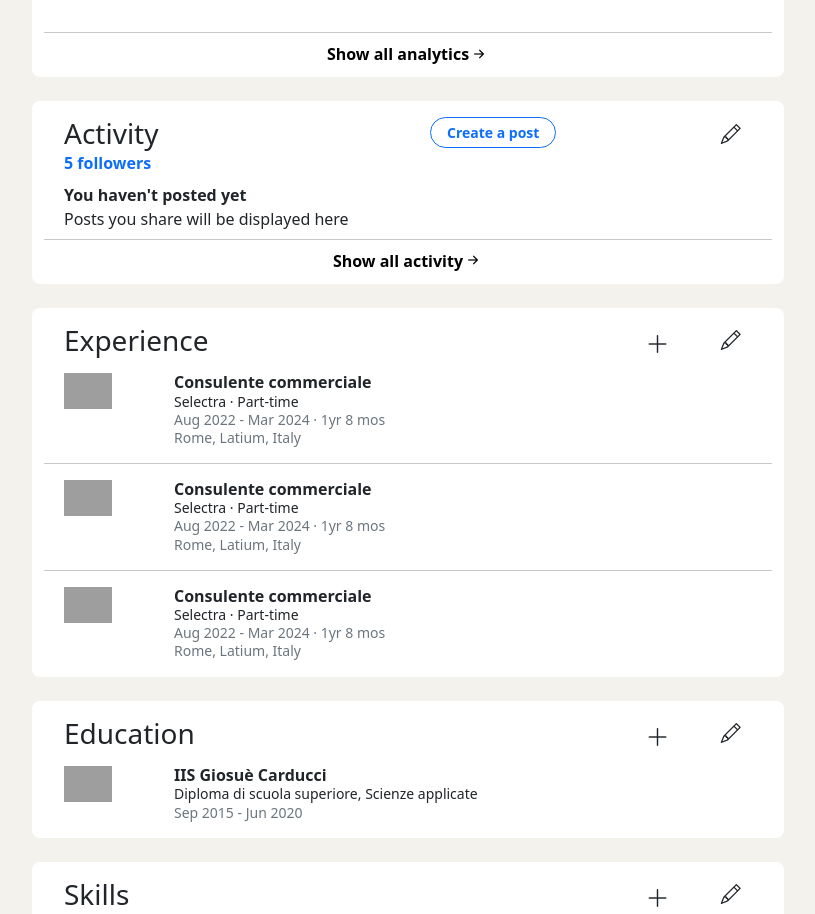
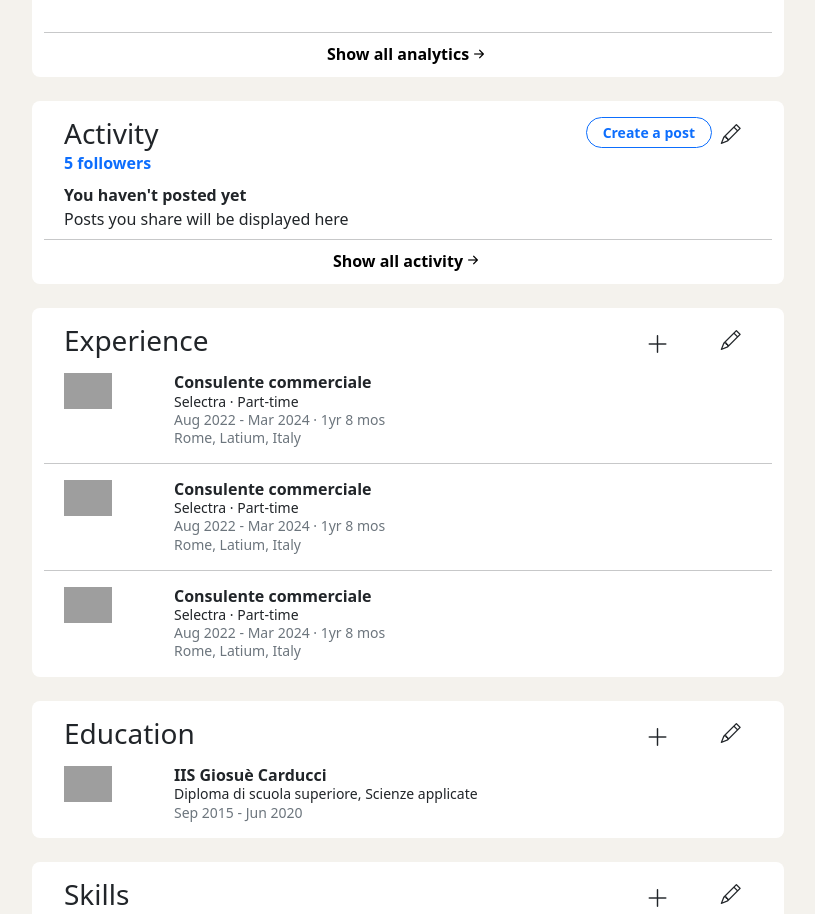
Before and after one commit to Gianlu201/LinkedIn-Clone, a React (Vite) app in the folder linkedin-team1/: page / in a window 1280 px wide. Shown: the part 1586-2500 px from the top of the page, without its empty margins (38-853 px from the left). Built offline with nearby package versions, Linux system fonts and the light colour scheme; grey boxes are pictures that could not be loaded.

Commit message:
sistemato bottone

```diff
--- a/linkedin-team1/src/components/ActivityComp.jsx
+++ b/linkedin-team1/src/components/ActivityComp.jsx
@@ -10,8 +10,12 @@ const ActivityComp = () => {
           <p className=" text-primary fw-bold">5 followers</p>
         </Col>
         <i className="bi bi-pencil fs-5 matitina"></i>
-        <Col xs={12} md={6} className="mt-md-3 mb-2">
-          <Button className="btn btn-sm border-primary bg-transparent text-primary rounded-4 btnPSection px-3 fw-bold">
+        <Col
+          xs={12}
+          md={6}
+          className="mt-md-3 mb-2 d-flex justify-content-md-end pe-md-5"
+        >
+          <Button className="btn btn-sm border-primary bg-transparent text-primary rounded-4 btnPSection px-3 fw-bold me-lg-3 me-xl-4 me-xxl-5">
             Create a post
           </Button>
         </Col>
```
